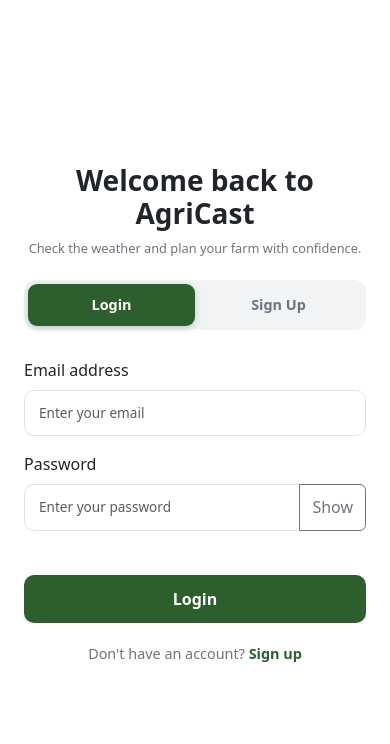
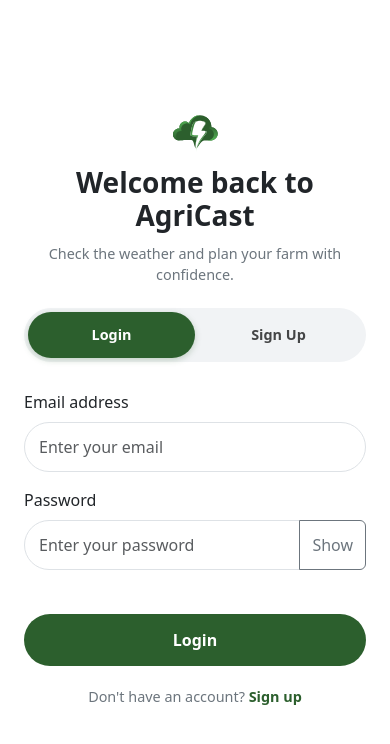
Before and after one commit to mcfad01/AgriCast-Frontend, a React (Vite) app: page /login in a window 390 px wide. Shown: the top 744 px of the page. Built offline with nearby package versions, Linux system fonts and the light colour scheme; no server answers.

Commit message:
Button adjustment and Onboarding Review

```diff
--- a/src/pages/Login.jsx
+++ b/src/pages/Login.jsx
@@ -51,6 +51,7 @@
 
             <div className="auth-form-side">
                 <div className="auth-form-wrapper">
+                    <img src="/agrilogo.svg" className="navbar-logo"/>
                     <h2 className="auth-title">Welcome back to AgriCast</h2>
                     <p className="auth-subtitle">Check the weather and plan your farm with confidence.</p>
 
--- a/src/pages/Onboarding.jsx
+++ b/src/pages/Onboarding.jsx
@@ -22,9 +22,16 @@
                     </Link>
                 </div>
 
-                <p className="onboarding-tagline fst-italic">
-                    Real-time forecasts  •  Weather tracking  •  Farm planning
-                </p>
+                <div className="marquee">
+                    <div className="marquee-track">
+                        <div className="marquee-item">
+                            Real-time forecasts&nbsp;&nbsp;•&nbsp;&nbsp;Weather tracking&nbsp;&nbsp;•&nbsp;&nbsp;Farm planning&nbsp;&nbsp;•&nbsp;&nbsp;
+                        </div>
+                        <div className="marquee-item" aria-hidden="true">
+                            Real-time forecasts&nbsp;&nbsp;•&nbsp;&nbsp;Weather tracking&nbsp;&nbsp;•&nbsp;&nbsp;Farm planning&nbsp;&nbsp;•&nbsp;&nbsp;
+                        </div>
+                    </div>
+                </div>
             </div>
         </div>
     )
--- a/src/pages/Register.jsx
+++ b/src/pages/Register.jsx
@@ -57,6 +57,7 @@
 
             <div className="auth-form-side">
                 <div className="auth-form-wrapper">
+                    <img src="/agrilogo.svg" className="navbar-logo"/>
                     <h2 className="auth-title">Create your AgriCast account</h2>
                     <p className="auth-subtitle">Plan smarter with weather insights built for your farm.</p>
 
--- a/src/styles/auth.css
+++ b/src/styles/auth.css
@@ -1,7 +1,7 @@
 .auth-switch {
     display: flex;
     background: #f1f3f5;
-    border-radius: 12px;
+    border-radius: 30px;
     padding: 4px;
     margin-bottom: 28px;
     position: relative;
@@ -10,13 +10,13 @@
 .auth-switch-btn {
     flex: 1;
     text-align: center;
-    padding: 10px 16px;
-    border-radius: 9px;
+    padding: 12px 16px;
+    border-radius: 30px;
     text-decoration: none;
-    color: #6c757d;
+    color: #444546;
     font-weight: 600;
     font-size: 0.9rem;
-    transition: all 0.25s ease;
+    transition: 0.6s ease;
     position: relative;
     z-index: 1;
 }
@@ -31,7 +31,6 @@
     box-shadow: 0 2px 6px rgba(44, 95, 45, 0.25);
 }
 
-
 .auth-container {
     display: flex;
     min-height: 100vh;
@@ -40,7 +39,7 @@
 
 .auth-image {
     flex: 1;
-    background-image: url("https://images.unsplash.com/photo-1675972712628-b51332ee46ec?q=80&w=963&auto=format&fit=crop&ixlib=rb-4.1.0&ixid=M3wxMjA3fDB8MHxwaG90by1wYWdlfHx8fGVufDB8fHx8fA%3D%3D");
+    background-image: url('https://images.unsplash.com/photo-1675972712628-b51332ee46ec?q=80&w=963&auto=format&fit=crop&ixlib=rb-4.1.0&ixid=M3wxMjA3fDB8MHxwaG90by1wYWdlfHx8fGVufDB8fHx8fA%3D%3D');
     background-size: cover;
     background-position: center;
     position: relative;
@@ -53,12 +52,21 @@
     }
 }
 
+.navbar-logo {
+    width: 65px;
+    height: 65px;
+    object-fit: contain;
+    display: block;
+    justify-self: center;
+    margin-top: -20px;
+}
+
 .auth-image-overlay {
     position: absolute;
-    bottom: 80px;
+    bottom: 100px;
     left: 40px;
     right: 40px;
-    padding: 24px;
+    padding: 24px 40px;
     background: rgba(0, 0, 0, 0.3);
     backdrop-filter: blur(4px);
     border-radius: 20px;
@@ -67,12 +75,12 @@
 
 .auth-image-overlay h3 {
     font-size: 1.2rem;
-    margin-bottom: 12px;
+    margin-bottom: 32px;
     font-weight: 600;
 }
 
 .auth-image-overlay p {
-    font-size: 0.80rem;
+    font-size: 0.9rem;
     margin: 0;
     opacity: 0.8;
 }
@@ -88,28 +96,28 @@
 
 .auth-form-wrapper {
     width: 100%;
-    max-width: 400px;
+    max-width: 520px;
 }
 
 .auth-title {
     font-size: 1.75rem;
     font-weight: 700;
     text-align: center;
-    margin-bottom: 8px;
+    margin-bottom: 10px;
 }
 
 .auth-subtitle {
     text-align: center;
     color: #6c757d;
-    font-size: 0.8rem;
+    font-size: 0.9rem;
     margin-bottom: 22px;
 }
 
 .auth-input {
     padding: 12px 14px;
-    border-radius: 10px;
+    border-radius: 30px;
     border: 1px solid #dee2e6;
-    font-size: 0.85rem;
+    font-size: 1rem;
 }
 
 .auth-input:focus {
@@ -119,8 +127,8 @@
 
 .auth-btn {
     margin: 20px 0px;
-    padding: 12px;
-    border-radius: 10px;
+    padding: 14px;
+    border-radius: 30px;
     background: #2c5f2d;
     border: none;
     color: white;
@@ -135,7 +143,7 @@
     color: white;
 }
 
-.auth-btn{
+.auth-btn {
     background: #2c5f2d;
 }
 
@@ -175,7 +183,7 @@
 .onboarding-container {
     min-height: 100vh;
     width: 100%;
-    background-image: url("https://images.unsplash.com/photo-1675972712628-b51332ee46ec?q=80&w=963&auto=format&fit=crop&ixlib=rb-4.1.0&ixid=M3wxMjA3fDB8MHxwaG90by1wYWdlfHx8fGVufDB8fHx8fA%3D%3D");
+    background-image: url('https://images.unsplash.com/photo-1675972712628-b51332ee46ec?q=80&w=963&auto=format&fit=crop&ixlib=rb-4.1.0&ixid=M3wxMjA3fDB8MHxwaG90by1wYWdlfHx8fGVufDB8fHx8fA%3D%3D');
     background-size: cover;
     background-position: center;
     display: flex;
@@ -187,11 +195,9 @@
 .onboarding-overlay {
     position: absolute;
     inset: 0;
-    background: linear-gradient(
-        360deg,
-        rgba(0, 0, 0, 0.9) 0%,
-        rgba(44, 95, 45, 0.20) 120%
-    );
+    background: linear-gradient(360deg,
+            rgba(0, 0, 0, 0.9) 0%,
+            rgba(44, 95, 45, 0.2) 120%);
 }
 
 .onboarding-content {
@@ -209,7 +215,7 @@
     letter-spacing: 2px;
     line-height: 1.3;
     margin-top: 80px;
-    margin-bottom: 26px;
+    margin-bottom: 36px;
     color: white;
 }
 
@@ -234,7 +240,7 @@
     color: white;
     border: none;
     padding: 16px 100px;
-    border-radius: 18px;
+    border-radius: 30px;
     font-weight: 600;
     font-size: 1rem;
     text-decoration: none;
@@ -248,11 +254,12 @@
 }
 
 .btn-onboarding-secondary {
-    background: transparent;
+    background: rgba(190, 190, 190, 0.12);
+    backdrop-filter: blur(10px);
+    -webkit-backdrop-filter: blur(16px);
     color: white;
-    border: 1px solid rgb(155, 155, 155);
     padding: 16px 100px;
-    border-radius: 18px;
+    border-radius: 30px;
     font-weight: 600;
     font-size: 1rem;
     text-decoration: none;
@@ -263,6 +270,48 @@
     background: white;
     color: #2c5f2d;
     transform: translateY(-2px);
+}
+
+.marquee {
+    overflow: hidden;
+    width: 100%;
+    max-width: 600px;
+    margin: 40px auto 0;
+    -webkit-mask-image: linear-gradient(to right,
+            transparent 0%,
+            black 15%,
+            black 85%,
+            transparent 100%);
+    mask-image: linear-gradient(to right,
+            transparent 0%,
+            black 15%,
+            black 85%,
+            transparent 100%);
+}
+
+.marquee-track {
+    display: flex;
+    width: max-content;
+    animation: marquee 30s linear infinite;
+}
+
+.marquee-item {
+    padding-right: 40px;
+    font-size: 1rem;
+    font-style: italic;
+    color: rgba(255, 255, 255, 0.85);
+    white-space: nowrap;
+    font-weight: 300;
+}
+
+@keyframes marquee {
+    from {
+        transform: translateX(0);
+    }
+
+    to {
+        transform: translateX(-50%);
+    }
 }
 
 @media (max-width: 576px) {
@@ -281,11 +330,11 @@
     }
 }
 
-/* ============ APP BACKGROUND (logged-in pages) ============ */
+/* DASHBOARD */
 .app-bg {
     min-height: 100vh;
     width: 100%;
-    background-image: url("https://images.unsplash.com/photo-1675972712628-b51332ee46ec?q=80&w=1600&auto=format&fit=crop");
+    background-image: url('https://images.unsplash.com/photo-1675972712628-b51332ee46ec?q=80&w=1600&auto=format&fit=crop');
     background-size: cover;
     background-position: center;
     background-attachment: fixed;
@@ -295,11 +344,9 @@
 .app-overlay {
     position: fixed;
     inset: 0;
-    background: linear-gradient(
-        135deg,
-        rgba(0, 0, 0, 0.55) 0%,
-        rgba(20, 40, 20, 0.65) 100%
-    );
+    background: linear-gradient(135deg,
+            rgba(0, 0, 0, 0.55) 0%,
+            rgba(20, 40, 20, 0.65) 100%);
     z-index: 0;
     pointer-events: none;
 }
@@ -310,7 +357,6 @@
     padding: 32px 0 60px;
 }
 
-/* ============ GLASS CARD (reusable) ============ */
 .glass-panel {
     background: rgba(255, 255, 255, 0.12);
     backdrop-filter: blur(16px);
@@ -318,8 +364,7 @@
     border: 1px solid rgba(255, 255, 255, 0.25);
     border-radius: 20px;
     padding: 28px;
-    box-shadow:
-        0 8px 32px rgba(0, 0, 0, 0.25),
+    box-shadow: 0 8px 32px rgba(0, 0, 0, 0.25),
         inset 0 1px 0 rgba(255, 255, 255, 0.2);
     color: white;
 }
@@ -351,7 +396,6 @@
     color: white;
 }
 
-/* ============ TRANSPARENT NAVBAR ============ */
 .glass-navbar {
     background: rgba(0, 0, 0, 0.25) !important;
     backdrop-filter: blur(12px);
@@ -372,7 +416,6 @@
     color: #a8d5a8 !important;
 }
 
-/* ============ SMALL BUTTON VARIANTS ============ */
 .btn-glass {
     background: rgba(255, 255, 255, 0.15);
     border: 1px solid rgba(255, 255, 255, 0.3);
@@ -405,3 +448,19 @@
     background: #1f4520;
     color: white;
 }
+
+@media (max-width: 576px) {
+    .onboarding-brand {
+        font-size: 2.5rem;
+    }
+
+    .onboarding-tagline {
+        font-size: 1rem;
+    }
+
+    .btn-onboarding-primary,
+    .btn-onboarding-secondary {
+        width: 100%;
+        padding: 14px 24px;
+    }
+}
```
Also changed, not shown: public/Agrilogo.svg, public/agrilogo2.svg (added).
